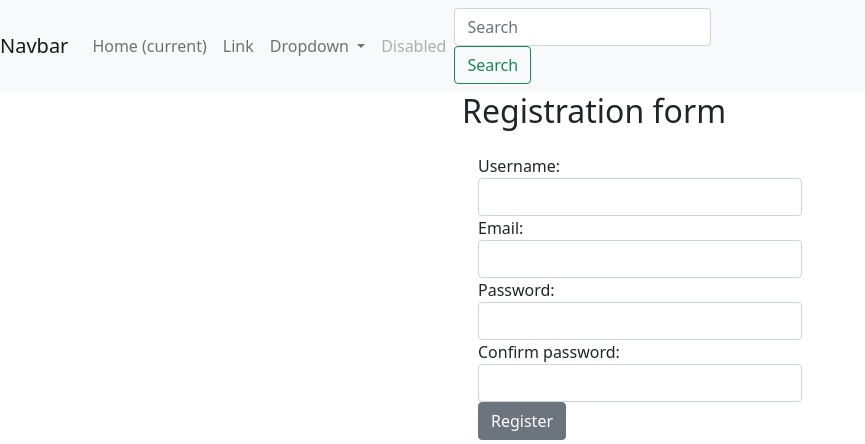
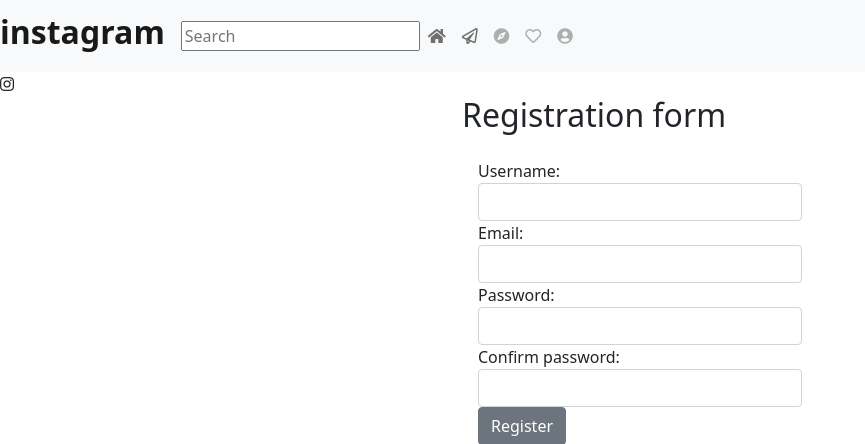
Before and after one commit to Binamin-hussein100/Instagram_clone, a Django app: page /registration/register/ in a window 1280 px wide. Shown: the top 444 px of the page, without its empty margins (0-865 px from the left). Run offline with Django 3.2, Linux system fonts and the light colour scheme.

Commit message:
added a insta.html

```diff
--- a/insta/templates/base.html
+++ b/insta/templates/base.html
@@ -1,3 +1,4 @@
+{% load static%}
 <!doctype html>
 <html lang="en">
   <head>
@@ -7,47 +8,50 @@
 
     <!-- Bootstrap CSS -->
     <link href="https://cdn.jsdelivr.net/npm/bootstrap@5.1.1/dist/css/bootstrap.min.css" rel="stylesheet" integrity="sha384-F3w7mX95PdgyTmZZMECAngseQB83DfGTowi0iMjiWaeVhAn4FJkqJByhZMI3AhiU" crossorigin="anonymous">
-
+    {% block styles %}
+     <!-- font awesome -->
+     <link rel="stylesheet" href="https://use.fontawesome.com/releases/v5.15.4/css/all.css" integrity="sha384-DyZ88mC6Up2uqS4h/KRgHuoeGwBcD4Ng9SiP4dIRy0EXTlnuz47vAwmeGwVChigm" crossorigin="anonymous">
+     <!-- css -->
+     <link rel="stylesheet" href="{% static 'insta.css'%}">
+    {% endblock %}
     <title>Hello, world!</title>
   </head>
   <body>
     <!-- navbar -->
-    <nav class="navbar navbar-expand-lg navbar-light bg-light">
-        <a class="navbar-brand" href="#">Navbar</a>
+    <nav id="nav" class="navbar navbar-expand-lg navbar-light bg-light">
+
+        <a class="navbar-brand" href="#"><h2><strong>instagram</strong></h2></a>
         <button class="navbar-toggler" type="button" data-toggle="collapse" data-target="#navbarSupportedContent" aria-controls="navbarSupportedContent" aria-expanded="false" aria-label="Toggle navigation">
           <span class="navbar-toggler-icon"></span>
         </button>
+        <form class="form-inline my-2 my-lg-0">
+          <input class="form mr-sm-2" type="search" placeholder="Search" aria-label="Search">
 
+        </form>
         <div class="collapse navbar-collapse" id="navbarSupportedContent">
+
+
           <ul class="navbar-nav mr-auto">
             <li class="nav-item active">
-              <a class="nav-link" href="#">Home <span class="sr-only">(current)</span></a>
+              <a class="nav-link" href="#"><i class="fas fa-home"></i><span class="sr-only">(current)</span></a>
             </li>
             <li class="nav-item">
-              <a class="nav-link" href="#">Link</a>
+              <a class="nav-link" href="#"><i class="far fa-paper-plane"></i></a>
             </li>
-            <li class="nav-item dropdown">
-              <a class="nav-link dropdown-toggle" href="#" id="navbarDropdown" role="button" data-toggle="dropdown" aria-haspopup="true" aria-expanded="false">
-                Dropdown
-              </a>
-              <div class="dropdown-menu" aria-labelledby="navbarDropdown">
-                <a class="dropdown-item" href="#">Action</a>
-                <a class="dropdown-item" href="#">Another action</a>
-                <div class="dropdown-divider"></div>
-                <a class="dropdown-item" href="#">Something else here</a>
-              </div>
+
+            <li class="nav-item">
+              <a class="nav-link disabled" href="#" tabindex="-1" aria-disabled="true"><i class="fas fa-compass"></i></a>
             </li>
             <li class="nav-item">
-              <a class="nav-link disabled" href="#" tabindex="-1" aria-disabled="true">Disabled</a>
+              <a class="nav-link disabled" href="#" tabindex="-1" aria-disabled="true"><i class="far fa-heart"></i></a>
+            </li>
+            <li class="nav-item">
+              <a class="nav-link disabled" href="#" tabindex="-1" aria-disabled="true"><i class="fas fa-user-circle"></i></a>
             </li>
           </ul>
-          <form class="form-inline my-2 my-lg-0">
-            <input class="form-control mr-sm-2" type="search" placeholder="Search" aria-label="Search">
-            <button class="btn btn-outline-success my-2 my-sm-0" type="submit">Search</button>
-          </form>
         </div>
       </nav>
-
+      <i class="fab fa-instagram"></i>
       {% block content %}
       {% endblock %}
     <!-- Optional JavaScript; choose one of the two! -->
```
Also changed, not shown: insta/templates/insta_profile.html (added, +20 -0 lines), insta/templates/instagram.html (added, +34 -0 lines).
